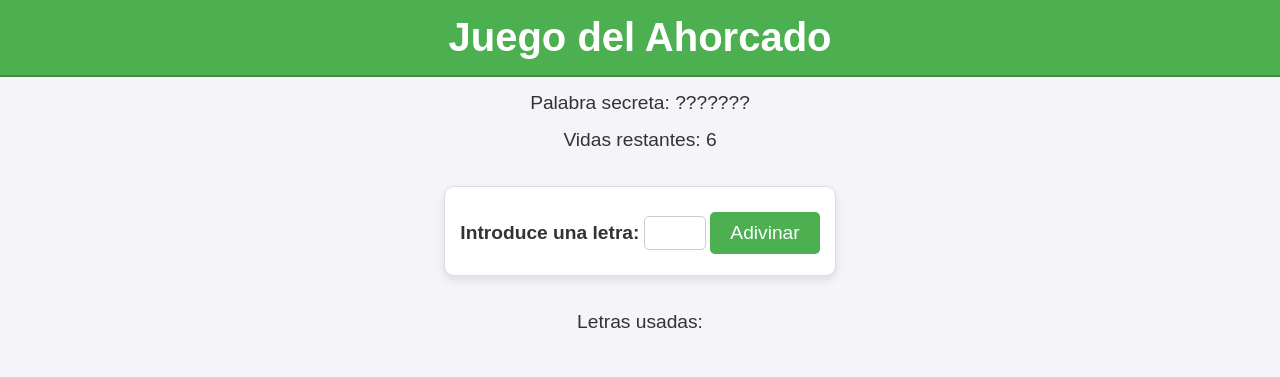
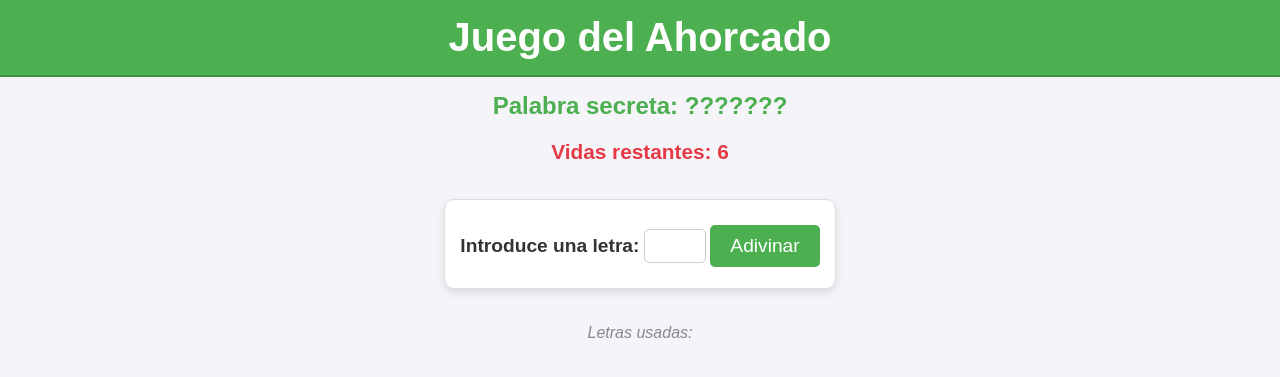
Before and after one commit to Perona12/AE1, a PHP site: page / in a window 1280 px wide. Shown: the top 377 px of the page. Run offline with PHP 8.4, Linux system fonts and the light colour scheme.

Commit message:
Mejorados estilos: agregados diseños para botones y área de letras

```diff
--- a/estilos.css
+++ b/estilos.css
@@ -60,3 +60,22 @@ button {
 button:hover {
     background-color: #45a049;
 }
+
+p:first-of-type {
+    font-size: 1.5em;
+    font-weight: bold;
+    color: #4CAF50;
+    margin-bottom: 20px;
+}
+
+p:last-of-type {
+    font-size: 1em;
+    color: #888;
+    font-style: italic;
+}
+
+p:nth-of-type(2) {
+    font-size: 1.3em;
+    color: #e63946;
+    font-weight: bold;
+}
```
